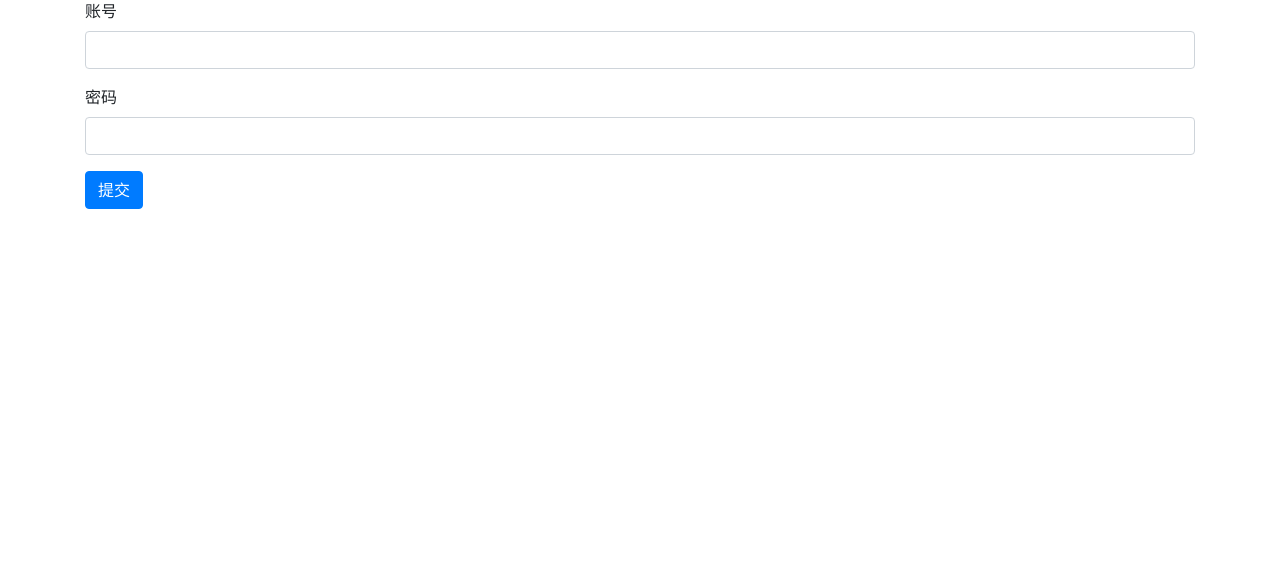
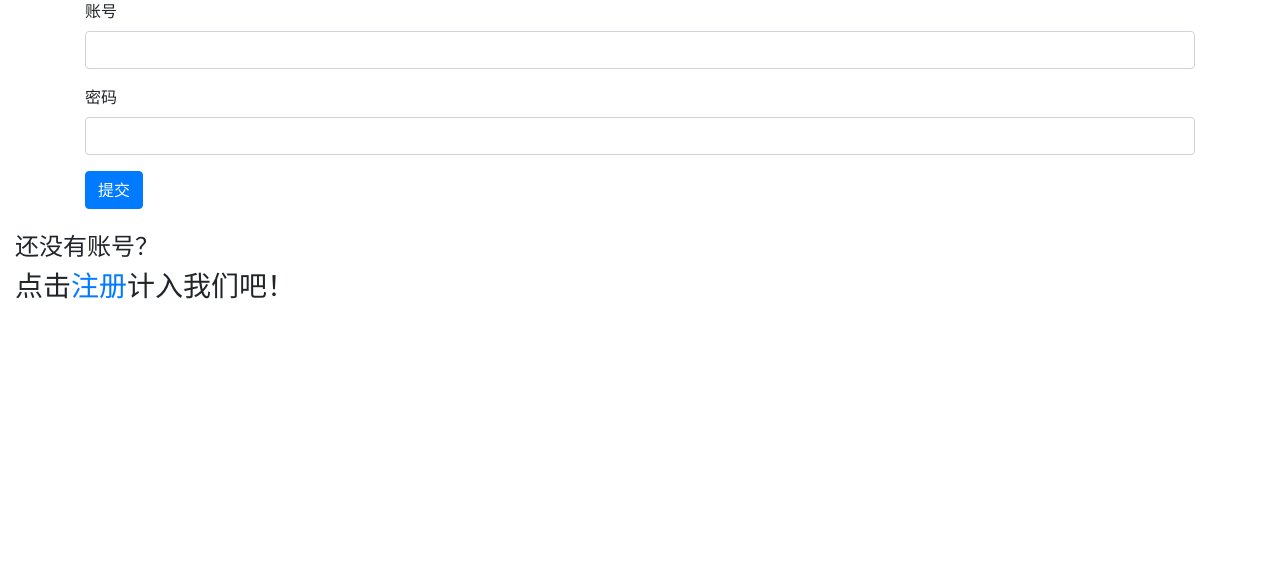
Before and after one commit to zhaoyachao0414/Django_myblog, a Django app: page /userprofile/login/ in a window 1280 px wide. Shown: the part 105-680 px from the top of the page. Run offline with Django 3.2, Linux system fonts and the light colour scheme; some libraries are stand-ins or nearby versions.

Commit message:
Update login.html

```diff
--- a/my_blog/templates/userprofile/login.html
+++ b/my_blog/templates/userprofile/login.html
@@ -23,4 +23,14 @@
         </div>
     </div>
 </div>
+
+<div class="col-12">
+    <br>
+    <h4>还没有账号？</h4>
+    <h3>点击<a href='{% url "userprofile:register" %}'>注册</a>计入我们吧！</h3>
+    <br>
+    <form method="post" action=".">
+
+    </form>
+</div>
 {% endblock content %}
```
